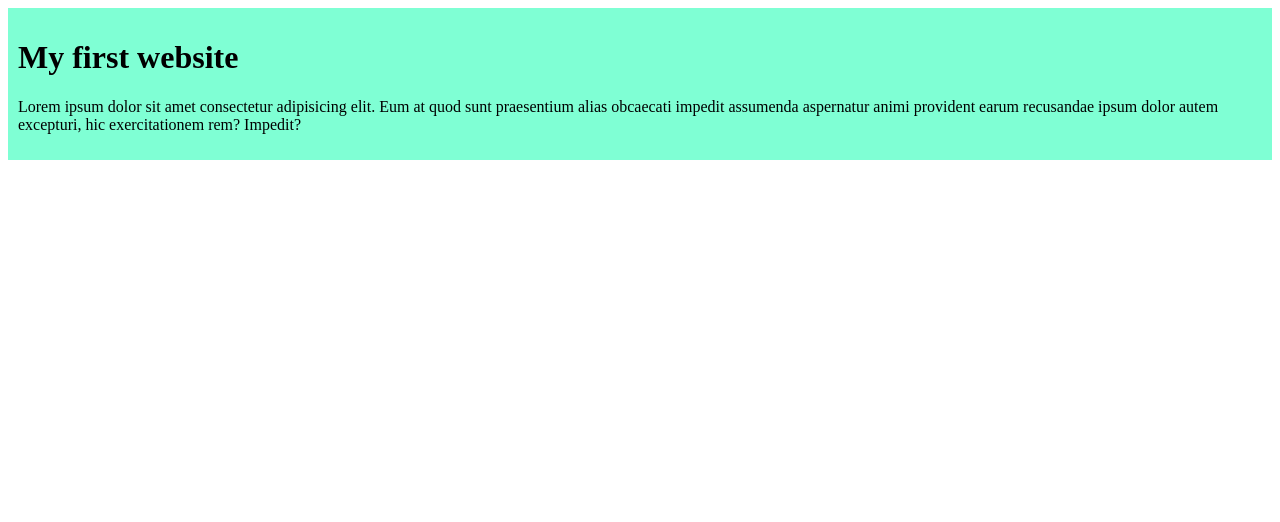
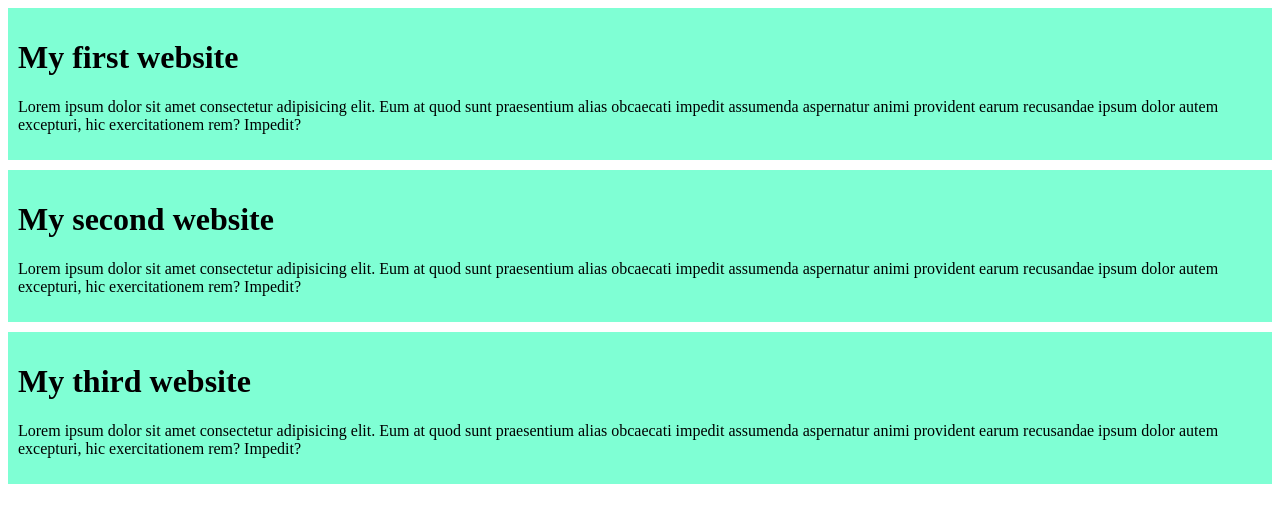
Before and after one commit to Jyotialam/My-first-github-repo, a plain HTML site: page index.html in a window 1280 px wide. Drawn offline with Linux system fonts and the light colour scheme.

Commit message:
added the second and thurd blog

```diff
--- a/index.html
+++ b/index.html
@@ -11,5 +11,13 @@
     <h1>My first website</h1>
     <p>Lorem ipsum dolor sit amet consectetur adipisicing elit. Eum at quod sunt praesentium alias obcaecati impedit assumenda aspernatur animi provident earum recusandae ipsum dolor autem excepturi, hic exercitationem rem? Impedit?</p>
     </div>
+    <div>
+    <h1>My second website</h1>
+    <p>Lorem ipsum dolor sit amet consectetur adipisicing elit. Eum at quod sunt praesentium alias obcaecati impedit assumenda aspernatur animi provident earum recusandae ipsum dolor autem excepturi, hic exercitationem rem? Impedit?</p>
+    </div>
+    <div>
+    <h1>My third website</h1>
+    <p>Lorem ipsum dolor sit amet consectetur adipisicing elit. Eum at quod sunt praesentium alias obcaecati impedit assumenda aspernatur animi provident earum recusandae ipsum dolor autem excepturi, hic exercitationem rem? Impedit?</p>
+    </div>
 </body>
 </html>
--- a/styles/blog.css
+++ b/styles/blog.css
@@ -1,4 +1,5 @@
 div{
     background-color: aquamarine;
     padding: 10px;
+    margin-bottom: 10px;
 }
```
